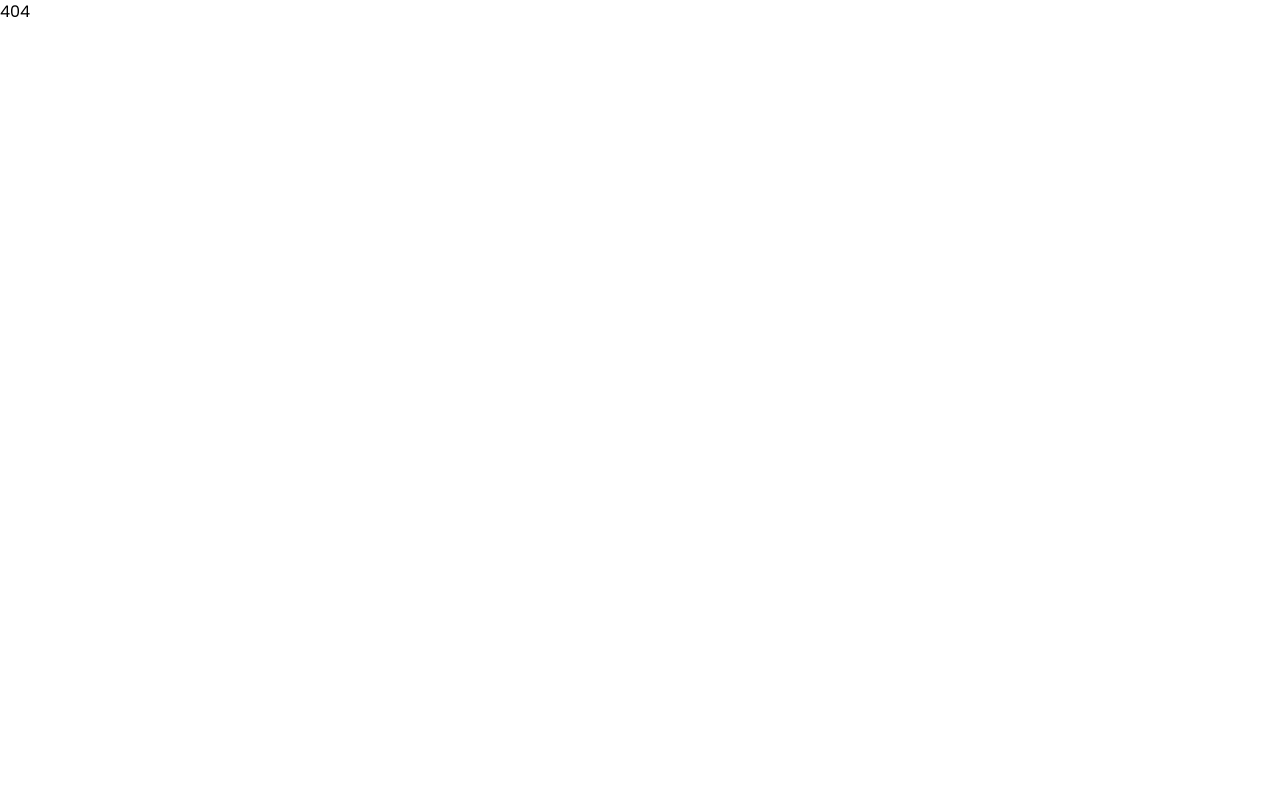
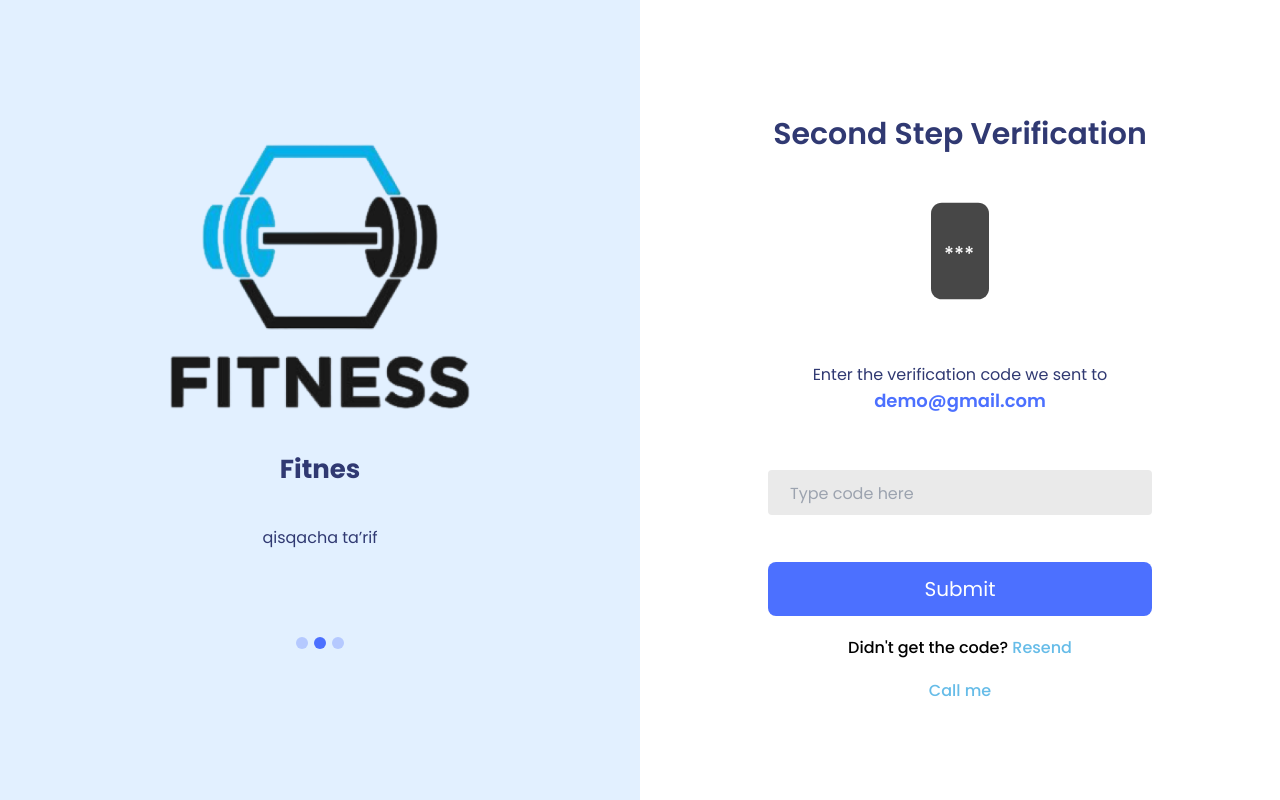
Before and after one commit to dilshodsherzodovich/najottalim, a React (Create React App) app: page /auth/verify in a window 1280 px wide. Built offline with nearby package versions, Linux system fonts and the light colour scheme.

Commit message:
Verify page finished

```diff
--- a/src/pages/Auth/index.jsx
+++ b/src/pages/Auth/index.jsx
@@ -1,5 +1,5 @@
 import React, { useState } from "react";
-
+import { Link } from "react-router-dom";
 // Images & Icons
 import Logo from "../../assets/logo.png";
 import Hand from "../../assets/icons/hand.svg";
@@ -12,7 +12,6 @@ import {
 import Heading4 from "../../components/Headings/Heading4";
 import FontNormal2 from "../../components/Fonts/FontNormal2";
 import FontBold1 from "../../components/Fonts/FontBold1";
-import FontMedium2 from "../../components/Fonts/FontMedium2";
 
 function Auth() {
   const [password, setPassword] = useState("");
@@ -30,23 +29,25 @@ function Auth() {
       <div className="grid grid-cols-12 h-full">
         <div className="col-span-6 bg-bgColorSecondary text-center py-36">
           <img src={Logo} alt="Logo" className="w-[300px] mx-auto mb-10" />
-          <Heading4 className="text-black text-[26px]">Login</Heading4>
+          <Heading4 className="text-textBlack text-[26px]">Login</Heading4>
           <FontNormal2 className="text-[16px] mt-[37px] mb-[47px]">
             qisqacha ta’rif
           </FontNormal2>
           <div className="flex gap-[6px] justify-center pt-10">
             <div className="w-[12px] h-[12px] bg-accentBlue rounded-full"></div>
-            <div className="w-[12px] h-[12px] bg-accentBlue rounded-full opacity-30"></div>
+            <Link to="/auth/verify">
+              <div className="w-[12px] h-[12px] bg-accentBlue rounded-full opacity-30"></div>
+            </Link>
             <div className="w-[12px] h-[12px] bg-accentBlue rounded-full opacity-30"></div>
           </div>
         </div>
         <div className="col-span-6">
           <div className="w-[60%] mx-auto pt-[100px]">
             <img src={Hand} alt="hand icon" />
-            <FontBold1 className="text-[30px] text-black my-3">
+            <FontBold1 className="text-[30px] text-textBlack my-3">
               Welcome back!
             </FontBold1>
-            <FontNormal2 className="text-black text-[16px]">
+            <FontNormal2 className="text-textBlack text-[16px]">
               Please login to access your account.
             </FontNormal2>
 
--- /dev/null
+++ b/src/pages/Verify/index.jsx
@@ -0,0 +1,77 @@
+import React, { useState } from "react";
+import { Link } from "react-router-dom";
+// Images & Icons
+import Logo from "../../assets/logo.png";
+import Phone from "../../assets/icons/phone.svg";
+
+// Components
+import Heading4 from "../../components/Headings/Heading4";
+import FontNormal2 from "../../components/Fonts/FontNormal2";
+import FontBold1 from "../../components/Fonts/FontBold1";
+
+function Verify() {
+  return (
+    <div className="h-screen w-full fixed">
+      <div className="grid grid-cols-12 h-full">
+        <div className="col-span-6 bg-bgColorSecondary text-center py-36">
+          <img src={Logo} alt="Logo" className="w-[300px] mx-auto mb-10" />
+          <Heading4 className="text-textBlack text-[26px]">Fitnes</Heading4>
+          <FontNormal2 className="text-[16px] mt-[37px] mb-[47px]">
+            qisqacha ta’rif
+          </FontNormal2>
+          <div className="flex gap-[6px] justify-center pt-10">
+            <Link to="/auth">
+              <div className="w-[12px] h-[12px] bg-accentBlue rounded-full opacity-30"></div>
+            </Link>
+            <div className="w-[12px] h-[12px] bg-accentBlue rounded-full"></div>
+            <div className="w-[12px] h-[12px] bg-accentBlue rounded-full opacity-30"></div>
+          </div>
+        </div>
+        <div className="col-span-6">
+          <div className="w-[60%] mx-auto pt-[100px] text-center">
+            <FontBold1 className="text-[30px] text-textBlack my-3">
+              Second Step Verification
+            </FontBold1>
+            <img
+              src={Phone}
+              alt="phone icon"
+              className="mx-auto mt-[45px] mb-[63px]"
+            />
+            <FontNormal2 className="text-black text-[16px] font-[400]">
+              Enter the verification code we sent to
+            </FontNormal2>
+            <span className="text-accentBlue text-[18px] font-[600]">
+              demo@gmail.com
+            </span>
+
+            <form action="#" className="mt-14">
+              <div className="flex items-center">
+                <input
+                  type="password"
+                  name="password"
+                  id="password"
+                  placeholder="Type code here"
+                  className="w-full bg-bgGrey indent-[22px] pt-[12px] pb-[9px] rounded-[4px]"
+                />
+              </div>
+
+              <button
+                type="submit"
+                className="w-full bg-accentBlue text-[20px] py-3 text-white rounded-lg mt-[47px]"
+              >
+                Submit
+              </button>
+              <p className="text-[16px] font-[500] text-center mt-[20px]">
+                Didn't get the code?{" "}
+                <span className="text-babyBlue">Resend</span>
+                <span className="text-babyBlue block mt-[19px]">Call me</span>
+              </p>
+            </form>
+          </div>
+        </div>
+      </div>
+    </div>
+  );
+}
+
+export default Verify;
--- a/src/router/index.jsx
+++ b/src/router/index.jsx
@@ -4,6 +4,7 @@ import MainLayout from "../layouts/MainLayout";
 import AuthLayout from "../layouts/AuthLayout.jsx";
 import Auth from "../pages/Auth";
 import Loader from "../components/Loader";
+import Verify from "../pages/Verify";
 
 const Router = () => {
   const { pathname } = useLocation();
@@ -24,6 +25,9 @@ const Router = () => {
         <Route path="/auth" element={<AuthLayout />}>
           <Route index element={<Auth />} />
         </Route>
+        <Route path="/auth/verify" element={<AuthLayout />}>
+          <Route index element={<Verify />} />
+        </Route>
         <Route
           path="*"
           element={
--- a/tailwind.config.js
+++ b/tailwind.config.js
@@ -7,7 +7,7 @@ module.exports = {
         primary: "#4D44B5",
         bgColor: "#D8EDF7",
         bgColorSecondary: "#E2F0FF",
-        black: "#000000",
+        textBlack: "#292731",
         accentBlue: "#4C70FF",
         warning: "#C41F28",
         success: "#4CBC9A",
```
